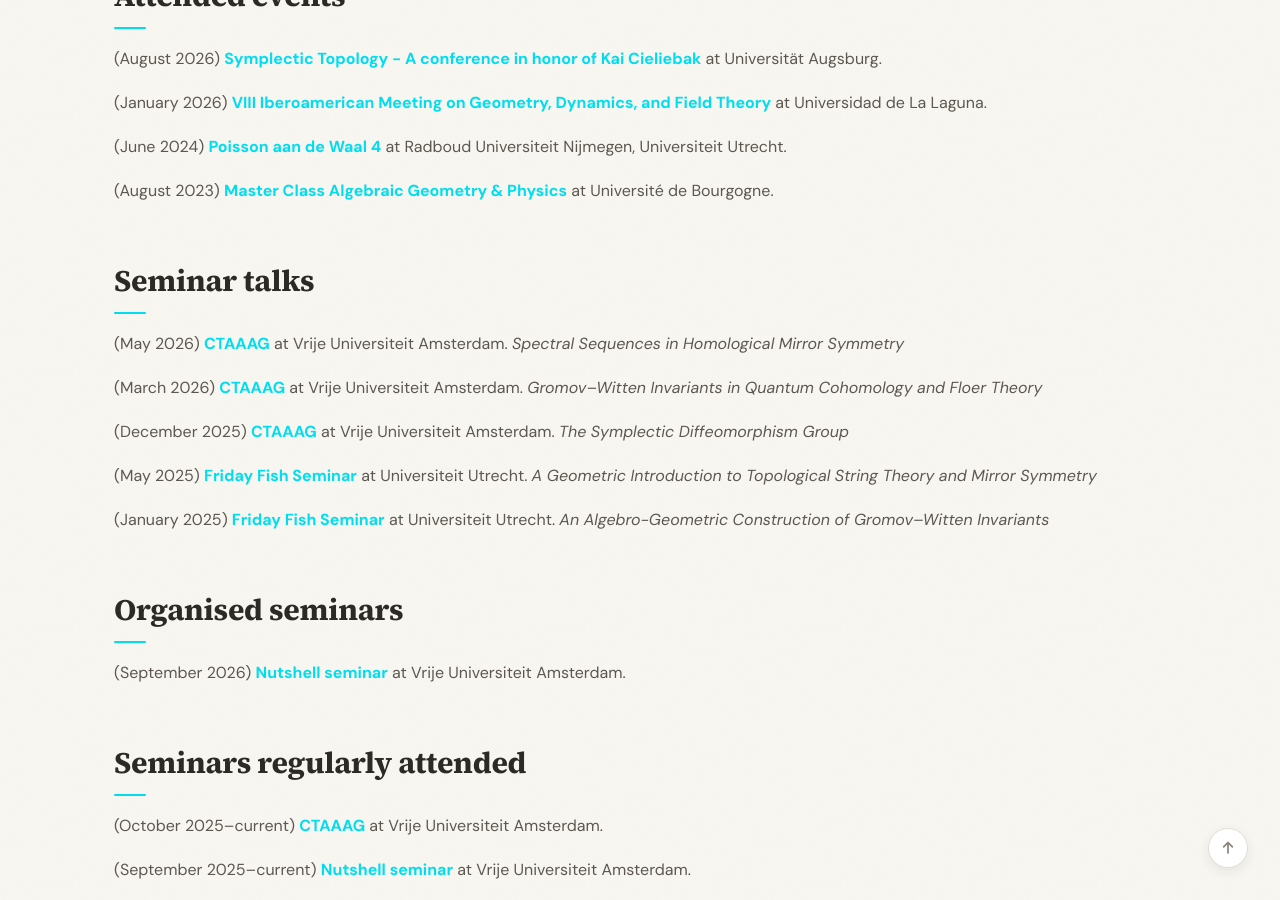
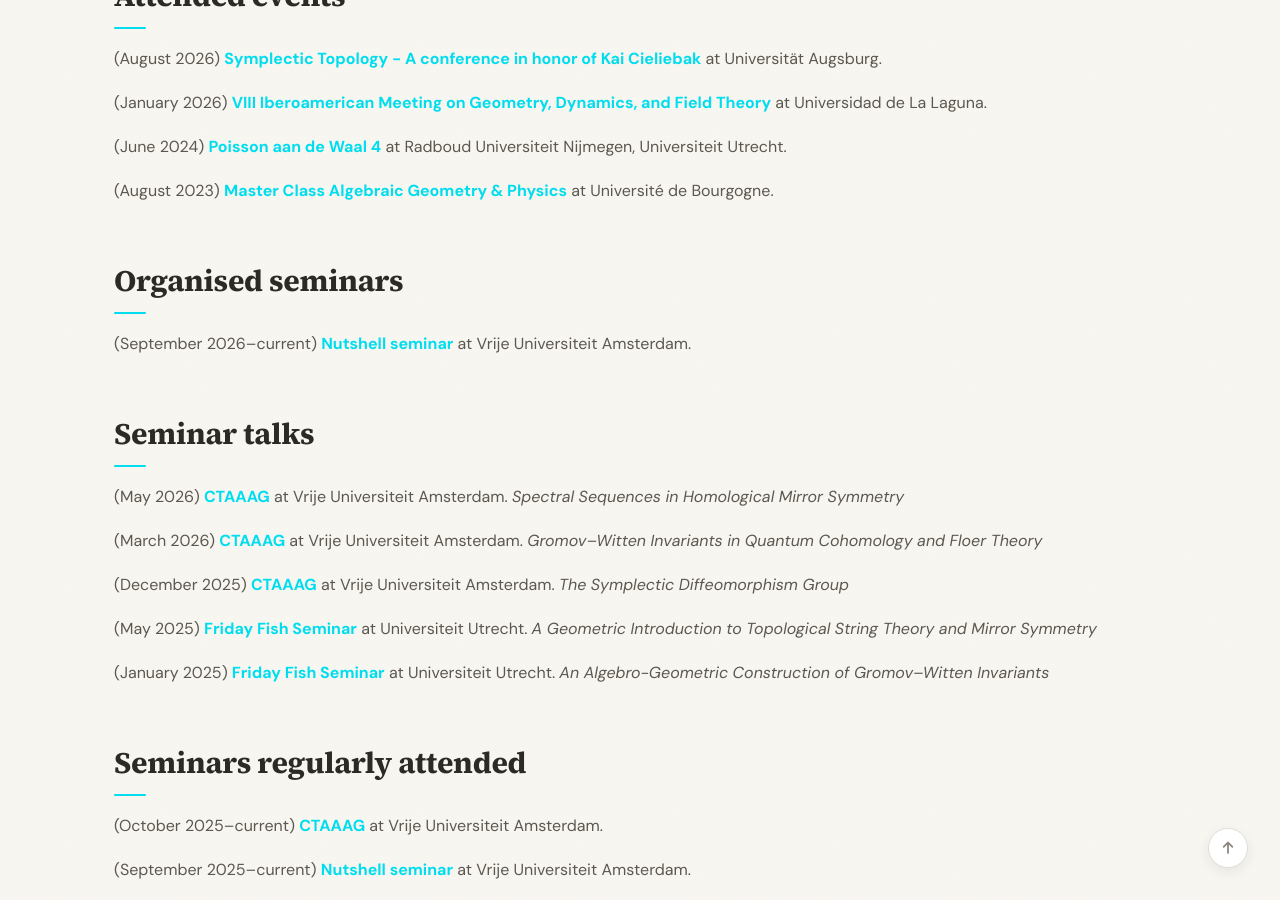
Before and after one commit to JesseStraat/jessestraat.github.io, a Jekyll site: the page built from _pages/talks-conferences.md, in a window 1280 px wide and 900 px high, scrolled down 434 px. Built offline with Jekyll 4.4.1, drawn with Linux system fonts in a browser that asks for light colours; a style sheet for code colours, icons or effects is not loaded.

Commit message:
Improved talks and conferences page

```diff
--- a/_pages/talks-conferences.md
+++ b/_pages/talks-conferences.md
@@ -25,18 +25,18 @@
 </div>
 
 <div class="jumbotron">
-<h2>Seminar talks</h2>
-{% assign spoken_seminars = site.data.talks-conferences | where: "role", "speaker" | sort: "start_date" | reverse %}
+<h2>Organised seminars</h2>
+{% assign spoken_seminars = site.data.talks-conferences | where: "role", "organised" | where: "type", "seminar" | sort: "start_date" | reverse %}
 {% for entry in spoken_seminars %}
 <div class="row">
-  ({{ entry.start_date | date: "%B %Y" }}) <b><a href="{{entry.website}}">{{ entry.name }}</a></b> at {{ entry.location }}.{% if entry.talk_title %} <i>{{entry.talk_title}}</i>{% endif %}
+  ({{ entry.start_date | date: "%B %Y" }}–{% if entry.end_date %}{{entry.end_date | date: "%B %Y"}}{% else %}current{% endif %}) <b><a href="{{entry.website}}">{{ entry.name }}</a></b> at {{ entry.location }}.{% if entry.talk_title %} <i>{{entry.talk_title}}</i>{% endif %}
 </div>
 {% endfor %}
 </div>
 
 <div class="jumbotron">
-<h2>Organised seminars</h2>
-{% assign spoken_seminars = site.data.talks-conferences | where: "role", "organised" | where: "type", "seminar" | sort: "start_date" | reverse %}
+<h2>Seminar talks</h2>
+{% assign spoken_seminars = site.data.talks-conferences | where: "role", "speaker" | sort: "start_date" | reverse %}
 {% for entry in spoken_seminars %}
 <div class="row">
   ({{ entry.start_date | date: "%B %Y" }}) <b><a href="{{entry.website}}">{{ entry.name }}</a></b> at {{ entry.location }}.{% if entry.talk_title %} <i>{{entry.talk_title}}</i>{% endif %}
```
